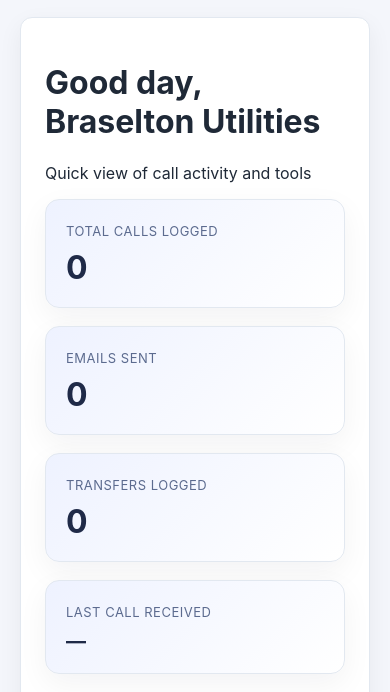
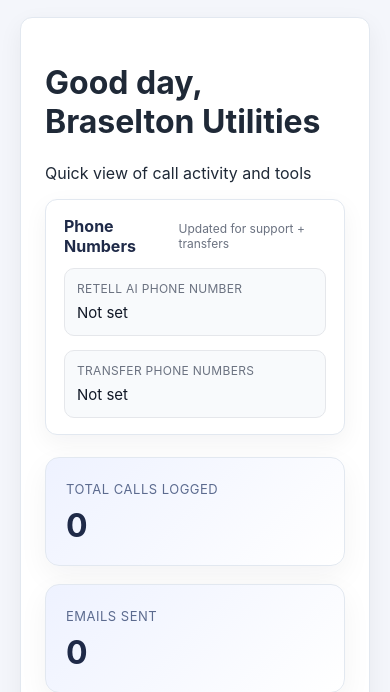
Before and after one commit to prestonbrown26/braselton-phone-water-sewage, a Django app: page /admin/ in a window 390 px wide; the page is wider, and only the part inside the window is pictured. Shown: the part 149-841 px from the top of that part. Run offline with Django 5.2, Linux system fonts and the light colour scheme; the visitor is signed in with stand-in values (Sample User, id 1); data that the repository does not hold is empty.

Commit message:
Updated phone numbers to be held in database and shown on the dashboard

```diff
--- a/core/views.py
+++ b/core/views.py
@@ -22,7 +22,13 @@
 
 from .email_templates import DEFAULT_EMAIL_TEMPLATES, ensure_all_email_templates, ensure_email_template
 from .email_utils import send_billing_email
-from .models import CallLog, EmailEvent, EmailTemplateConfig, TransferEvent
+from .models import (
+    CallLog,
+    EmailEvent,
+    EmailTemplateConfig,
+    PhoneConfiguration,
+    TransferEvent,
+)
 from .utils import format_eastern, verify_webhook_secret
 
 logger = logging.getLogger(__name__)
@@ -351,6 +357,7 @@
     latest_call = CallLog.objects.first()
     total_emails = EmailEvent.objects.count()
     total_transfers = TransferEvent.objects.count()
+    phone_config = PhoneConfiguration.objects.first()
     recent_calls = (
         CallLog.objects.all()
         .prefetch_related("email_events", "transfer_events")
@@ -369,6 +376,7 @@
                 "last_call_time": format_eastern(latest_call.created_at) if latest_call else "—",
             },
             "recent_calls": recent_calls,
+            "phone_config": phone_config,
             "active_page": "home",
         },
     )
--- a/templates/admin_home.html
+++ b/templates/admin_home.html
@@ -86,12 +86,94 @@
   .recent-table tbody tr:last-child td {
     border-bottom: none;
   }
+  .config-card {
+    border: 1px solid var(--border);
+    border-radius: 12px;
+    padding: 16px 18px;
+    background: #ffffff;
+    box-shadow: 0 8px 24px rgba(15, 23, 42, 0.05);
+    margin-bottom: 22px;
+  }
+  .config-header {
+    display: flex;
+    align-items: center;
+    justify-content: space-between;
+    gap: 12px;
+    margin-bottom: 12px;
+  }
+  .config-title {
+    font-size: 16px;
+    font-weight: 700;
+    color: #1f2a48;
+    margin: 0;
+  }
+  .config-grid {
+    display: grid;
+    grid-template-columns: repeat(auto-fit, minmax(220px, 1fr));
+    gap: 14px;
+  }
+  .config-item {
+    background: #f8fafc;
+    border: 1px solid #e5e7eb;
+    border-radius: 10px;
+    padding: 12px;
+  }
+  .config-label {
+    font-size: 12px;
+    letter-spacing: 0.3px;
+    color: #6b7280;
+    text-transform: uppercase;
+    margin: 0 0 6px 0;
+  }
+  .config-value {
+    font-size: 15px;
+    color: #111827;
+    margin: 0;
+    line-height: 1.4;
+  }
+  .config-value ul {
+    padding-left: 18px;
+    margin: 0;
+  }
 </style>
 {% endblock %}
 {% block content %}
 <div class="card">
   <h1>Good day, Braselton Utilities</h1>
   <p class="subtitle">Quick view of call activity and tools</p>
+
+  <div class="config-card">
+    <div class="config-header">
+      <h2 class="config-title">Phone Numbers</h2>
+      <span style="font-size:12px; color:#6b7280;">Updated for support + transfers</span>
+    </div>
+    <div class="config-grid">
+      <div class="config-item">
+        <p class="config-label">Retell AI Phone Number</p>
+        <p class="config-value">
+          {% if phone_config and phone_config.retell_ai_phone_number %}
+            {{ phone_config.retell_ai_phone_number }}
+          {% else %}
+            Not set
+          {% endif %}
+        </p>
+      </div>
+      <div class="config-item">
+        <p class="config-label">Transfer Phone Numbers</p>
+        <div class="config-value">
+          {% if phone_config and phone_config.transfer_phone_numbers %}
+            <ul>
+              {% for number in phone_config.transfer_phone_numbers %}
+              <li>{{ number }}</li>
+              {% endfor %}
+            </ul>
+          {% else %}
+            Not set
+          {% endif %}
+        </div>
+      </div>
+    </div>
+  </div>
 
   <div class="dashboard-grid">
     <div class="stat-card">
```
Also changed, not shown: core/models.py (+16 -0 lines), core/migrations/0002_phoneconfiguration.py (added).
